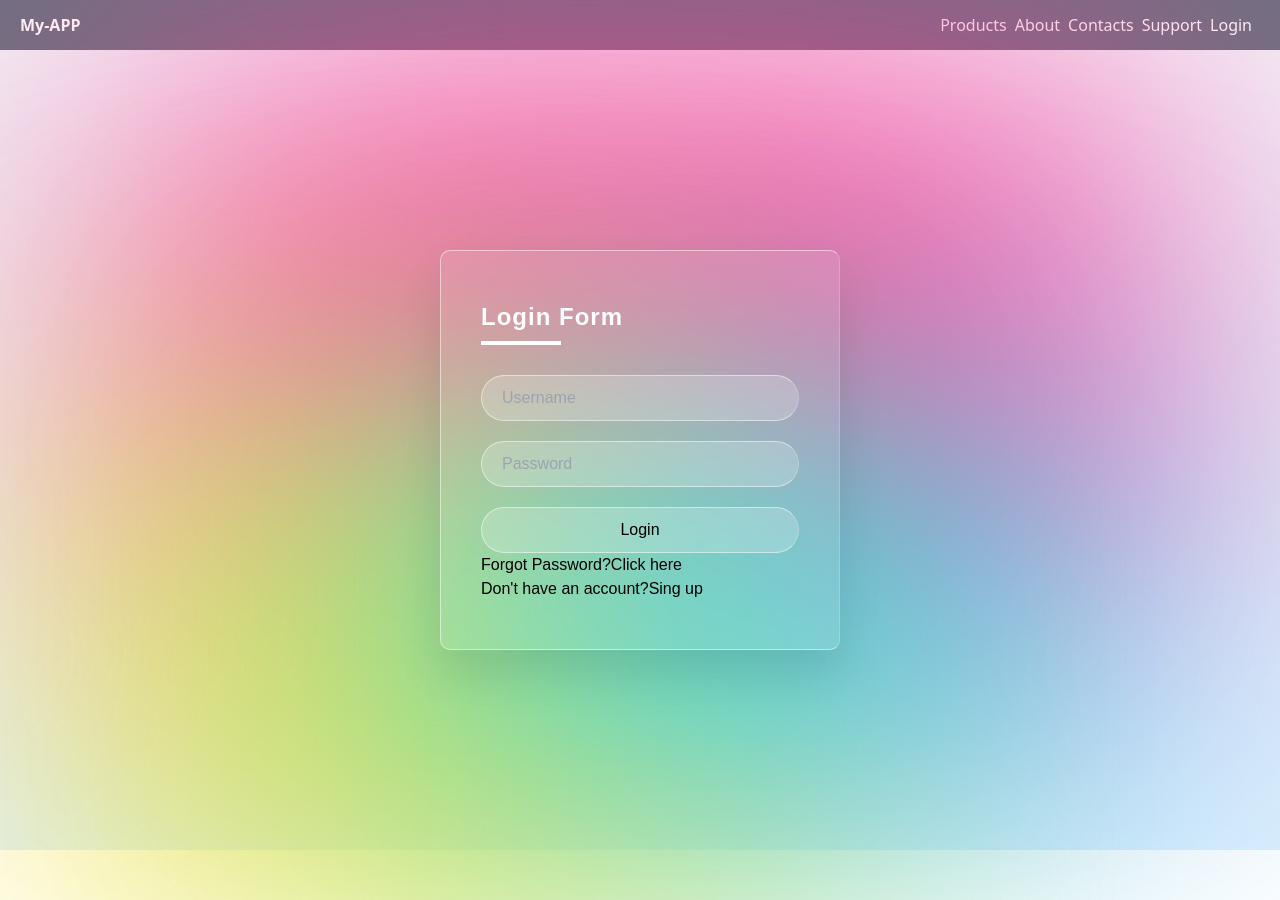
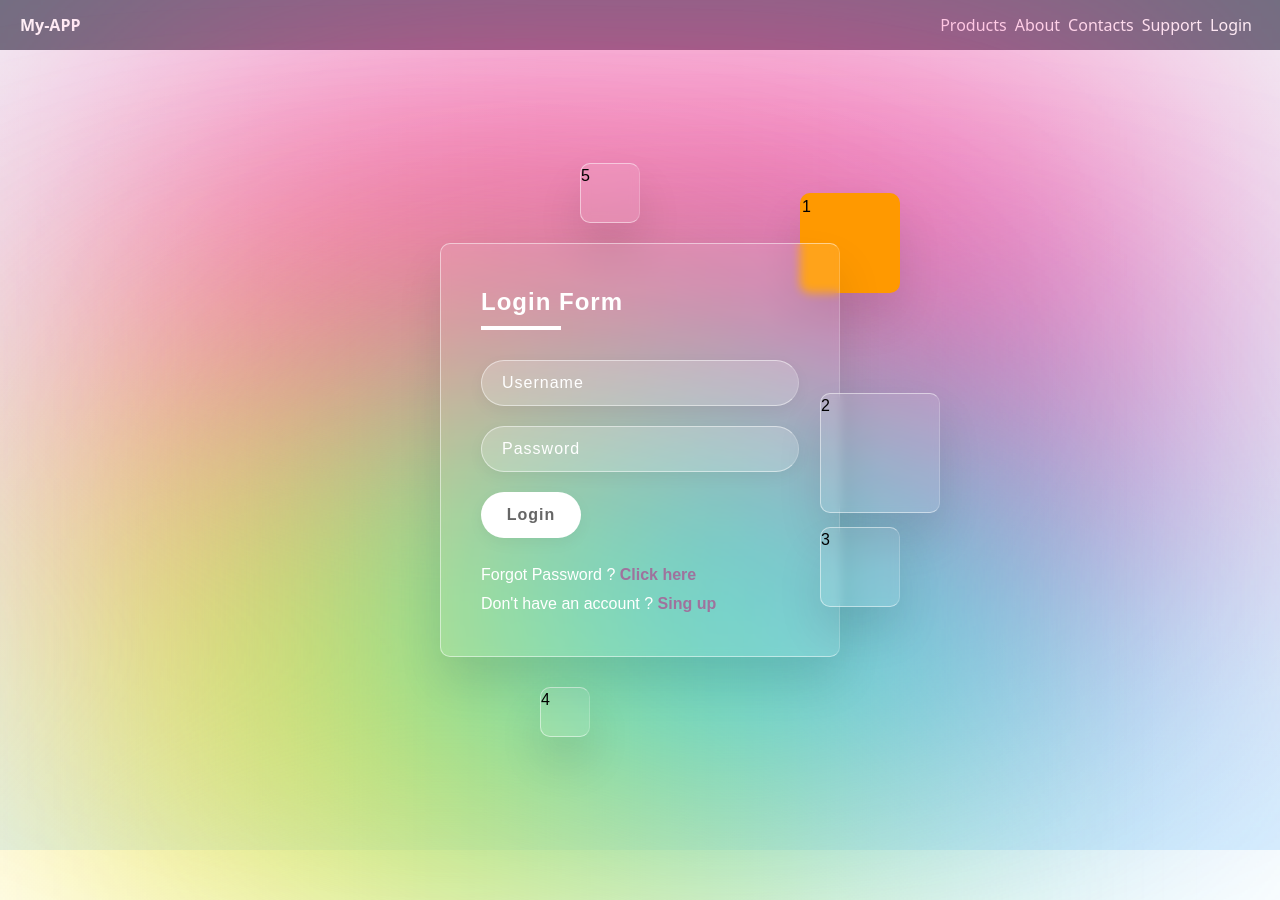
Before and after one commit to coolcrazyfox/shop-app, a React (Create React App) app: page /#/login in a window 1280 px wide. Built offline with nearby package versions, Linux system fonts and the light colour scheme.

Commit message:
changing LoginPage.tsx

```diff
--- a/src/pages/Login.module.css
+++ b/src/pages/Login.module.css
@@ -49,6 +49,50 @@ section .color:nth-child(3) {
 .box {
     position: relative;
 }
+.box .square{
+    position: absolute;
+    backdrop-filter: blur(5px);
+    box-shadow: 0 25px 45px rgba(0, 0, 0, 0.1);
+    border: 1px solid rgba(255, 255, 255, 0.5);
+    border-right: 1px solid rgba(255, 255, 255, 0.2);
+    border-bottom: 1px solid rgba(255, 255, 255, 0.5);
+    background: rgba(255, 255, 255, 0.1);
+    border-radius: 10px;
+}
+.box .square:nth-child(1){
+    top: -50px;
+    right: -60px;
+    width: 100px;
+    height: 100px;
+    border:2px solid #ff9900;
+    background: #ff9900;
+}
+.box .square:nth-child(2){
+    top: 150px;
+    right: -100px;
+    width: 120px;
+    height: 120px;
+    z-index: 2;
+}
+.box .square:nth-child(3){
+    bottom: 50px;
+    right: -60px;
+    width: 80px;
+    height: 80px;
+    z-index: 2;
+}
+.box .square:nth-child(4){
+    bottom: -80px;
+    left: 100px;
+    width: 50px;
+    height: 50px;
+}
+.box .square:nth-child(5){
+    top: -80px;
+    left: 140px;
+    width: 60px;
+    height: 60px;
+}
 
 .container {
     position: relative;
@@ -96,11 +140,35 @@ section .color:nth-child(3) {
 .form .inputBox input{
     width: 100%;
     background: rgba(255,255,255,0.2);
-    border: none;
+    /*border: none;*/
     outline: none;
     padding: 10px 20px;
     border-radius: 35px;
     border: 1px solid rgba(255, 255, 255, 0.5);
     border-right: 1px solid rgba(255, 255, 255, 0.2);
     border-bottom: 1px solid rgba(255, 255, 255, 0.5);
+    font-size: 16px;
+    letter-spacing: 1px;
+    color: white;
+    box-shadow: 0 5px 15px rgba(0,0,0,0.05);
 }
+.form .inputBox input::placeholder{
+    color: white;
+}
+.form .inputBox input[type="submit"]{
+    background: white;
+    color: #666;
+    max-width: 100px;
+    cursor: pointer;
+    margin-bottom: 20px;
+    font-weight: 600;
+}
+.forget{
+    margin-top: 5px;
+    color: white;
+
+}
+.forget a{
+    color: #9f729d;
+    font-weight: 600;
+}
--- a/src/pages/LoginPage.tsx
+++ b/src/pages/LoginPage.tsx
@@ -8,6 +8,15 @@ const LoginPage = () => {
             <div className={s.color}></div>
             <div className={s.color}></div>
             <div className={s.box}>
+                <div className={s.square} >1</div>
+                <div className={s.square} >2</div>
+                <div className={s.square} >3</div>
+                <div className={s.square} >4</div>
+                <div className={s.square} >5</div>
+                {/*<div className="square" style={{"--i:0;"}}></div>*/}
+                {/*<div className="square" style="--i:1;"></div>*/}
+                {/*<div className="square" style="--i:2;"></div>*/}
+                {/*<div className="square" style="--i:3;"></div>*/}
                 <div className={s.container}>
                     <div className={s.form}>
                         <h2>Login Form</h2>
@@ -21,8 +30,8 @@ const LoginPage = () => {
                             <div className={s.inputBox}>
                                 <input type="submit" value={"Login"}/>
                             </div>
-                            <p className={s.forget}>Forgot Password?<a href={'#'}>Click here</a></p>
-                            <p className={s.forget}>Don't have an account?<a href={'#'}>Sing up</a></p>
+                            <p className={s.forget}>Forgot Password ? <a href={'#'}>Click here</a></p>
+                            <p className={s.forget}>Don't have an account ? <a href={'#'}>Sing up</a></p>
                         </form>
                     </div>
                 </div>
```
